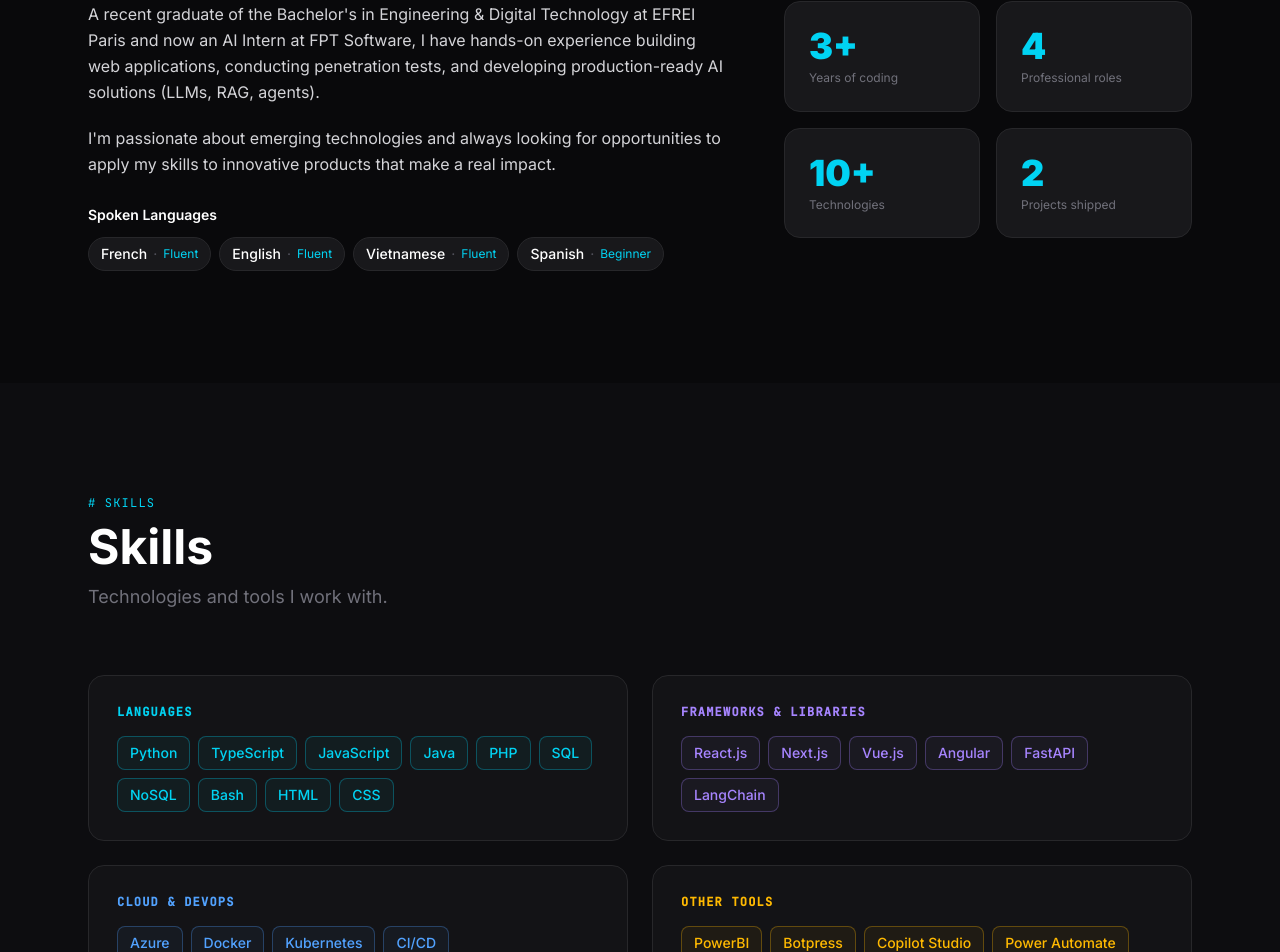
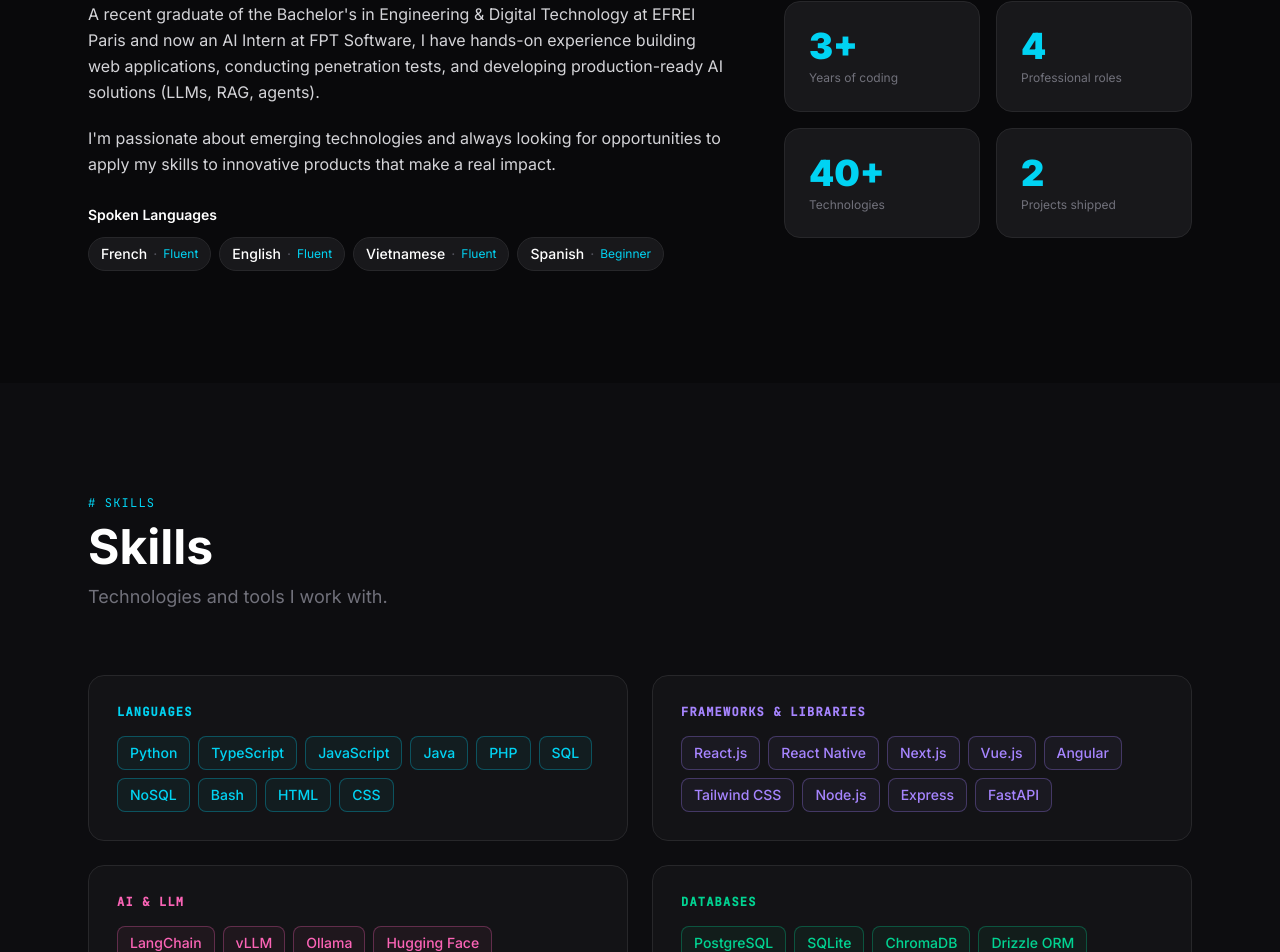
Before and after one commit to Nozomu05/portfolio, a React (Vite) app: page / in a window 1280 px wide. Shown: the part 1091-2043 px from the top of the page. Built offline with nearby package versions, Linux system fonts and the light colour scheme.

Commit message:
update of the skills

```diff
--- a/src/components/Skills.tsx
+++ b/src/components/Skills.tsx
@@ -3,14 +3,18 @@ import { useLanguage } from '../context/LanguageContext'
 
 const skills = {
   languages: ['Python', 'TypeScript', 'JavaScript', 'Java', 'PHP', 'SQL', 'NoSQL', 'Bash', 'HTML', 'CSS'],
-  frameworks: ['React.js', 'Next.js', 'Vue.js', 'Angular', 'FastAPI', 'LangChain'],
+  frameworks: ['React.js', 'React Native', 'Next.js', 'Vue.js', 'Angular', 'Tailwind CSS', 'Node.js', 'Express', 'FastAPI'],
+  ai: ['LangChain', 'vLLM', 'Ollama', 'Hugging Face', 'OpenAI API', 'Google STT/TTS', 'Copilot Studio', 'Botpress'],
+  databases: ['PostgreSQL', 'SQLite', 'ChromaDB', 'Drizzle ORM'],
   cloud: ['Azure', 'Docker', 'Kubernetes', 'CI/CD'],
-  other: ['PowerBI', 'Botpress', 'Copilot Studio', 'Power Automate', 'Burp Suite', 'vLLM', 'ChromaDB'],
+  other: ['PowerBI', 'Power Automate', 'Burp Suite', 'Playwright', 'crawl4ai', 'SearXNG', 'FFmpeg'],
 }
 
 const categoryColors: Record<keyof typeof skills, string> = {
   languages: 'text-cyan-400 border-cyan-400/30 bg-cyan-400/5',
   frameworks: 'text-violet-400 border-violet-400/30 bg-violet-400/5',
+  ai: 'text-pink-400 border-pink-400/30 bg-pink-400/5',
+  databases: 'text-emerald-400 border-emerald-400/30 bg-emerald-400/5',
   cloud: 'text-blue-400 border-blue-400/30 bg-blue-400/5',
   other: 'text-amber-400 border-amber-400/30 bg-amber-400/5',
 }
@@ -18,6 +22,8 @@ const categoryColors: Record<keyof typeof skills, string> = {
 const headerColors: Record<keyof typeof skills, string> = {
   languages: 'text-cyan-400',
   frameworks: 'text-violet-400',
+  ai: 'text-pink-400',
+  databases: 'text-emerald-400',
   cloud: 'text-blue-400',
   other: 'text-amber-400',
 }
--- a/src/translations/en.ts
+++ b/src/translations/en.ts
@@ -33,7 +33,7 @@ export const en = {
     stats: [
       { value: '3+', label: 'Years of coding' },
       { value: '4', label: 'Professional roles' },
-      { value: '10+', label: 'Technologies' },
+      { value: '40+', label: 'Technologies' },
       { value: '2', label: 'Projects shipped' },
     ],
   },
@@ -43,6 +43,8 @@ export const en = {
     categories: {
       languages: 'Languages',
       frameworks: 'Frameworks & Libraries',
+      ai: 'AI & LLM',
+      databases: 'Databases',
       cloud: 'Cloud & DevOps',
       other: 'Other Tools',
     },
--- a/src/translations/fr.ts
+++ b/src/translations/fr.ts
@@ -35,7 +35,7 @@ export const fr: Translations = {
     stats: [
       { value: '3+', label: "Années de code" },
       { value: '4', label: 'Postes professionnels' },
-      { value: '10+', label: 'Technologies' },
+      { value: '40+', label: 'Technologies' },
       { value: '2', label: 'Projets livrés' },
     ],
   },
@@ -45,6 +45,8 @@ export const fr: Translations = {
     categories: {
       languages: 'Langages',
       frameworks: 'Frameworks & Librairies',
+      ai: 'IA & LLM',
+      databases: 'Bases de données',
       cloud: 'Cloud & DevOps',
       other: 'Autres outils',
     },
```
